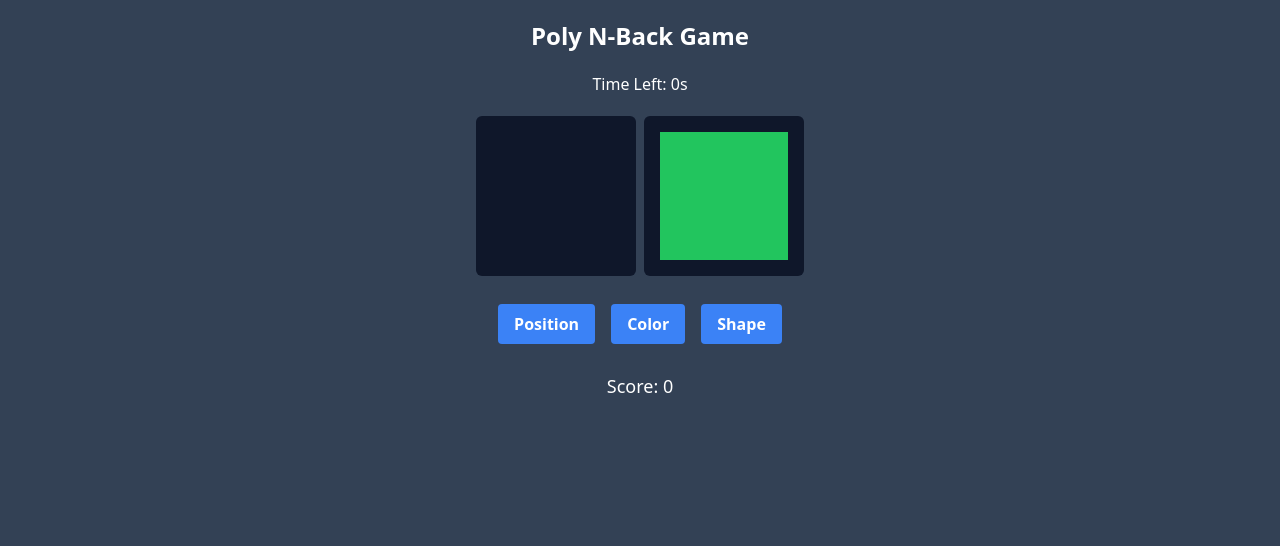
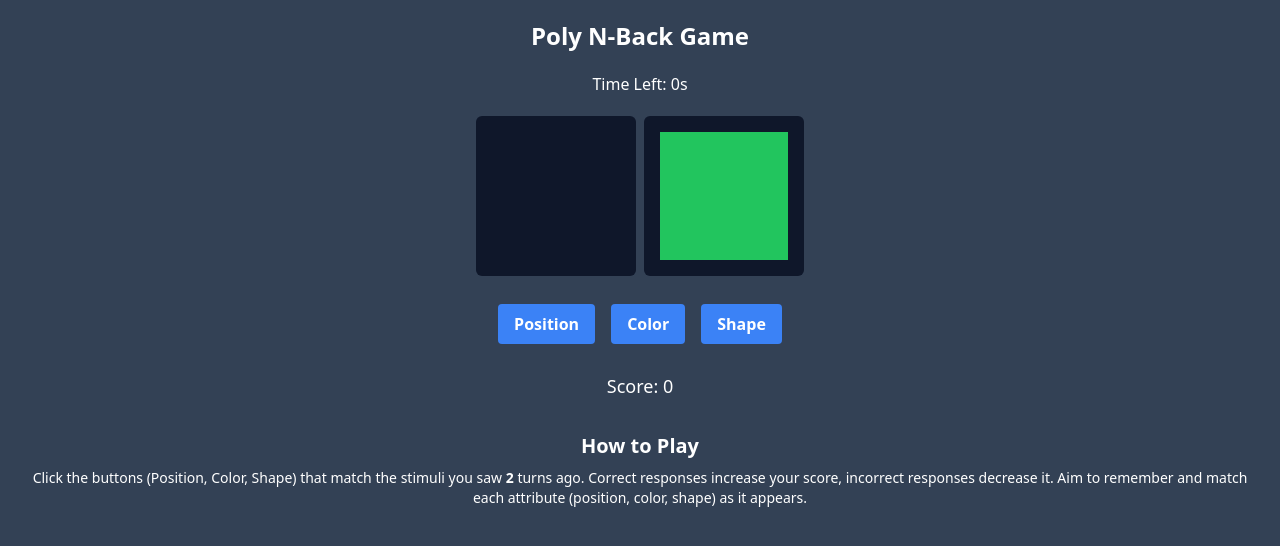
Before and after one commit to sethatwood/multi-n-back, a Vue app: page / in a window 1280 px wide. Shown: the top 546 px of the page. Built offline with nearby package versions, Linux system fonts and the light colour scheme.

Commit message:
feat: adds how to play text

```diff
--- a/src/App.vue
+++ b/src/App.vue
@@ -31,6 +31,14 @@
     </div>
     <div class="mt-5">
       <p :class="scoreClass">Score: {{ gameStore.score }}</p>
+    </div>
+    <div class="instructions text-center mt-8 px-4">
+      <h2 class="text-xl font-semibold">How to Play</h2>
+      <p class="text-sm mt-2">
+        Click the buttons (Position, Color, Shape) that match the stimuli you saw <strong>{{ gameStore.nBack }}</strong> turns ago.
+        Correct responses increase your score, incorrect responses decrease it.
+        Aim to remember and match each attribute (position, color, shape) as it appears.
+      </p>
     </div>
   </div>
 </template>
```
